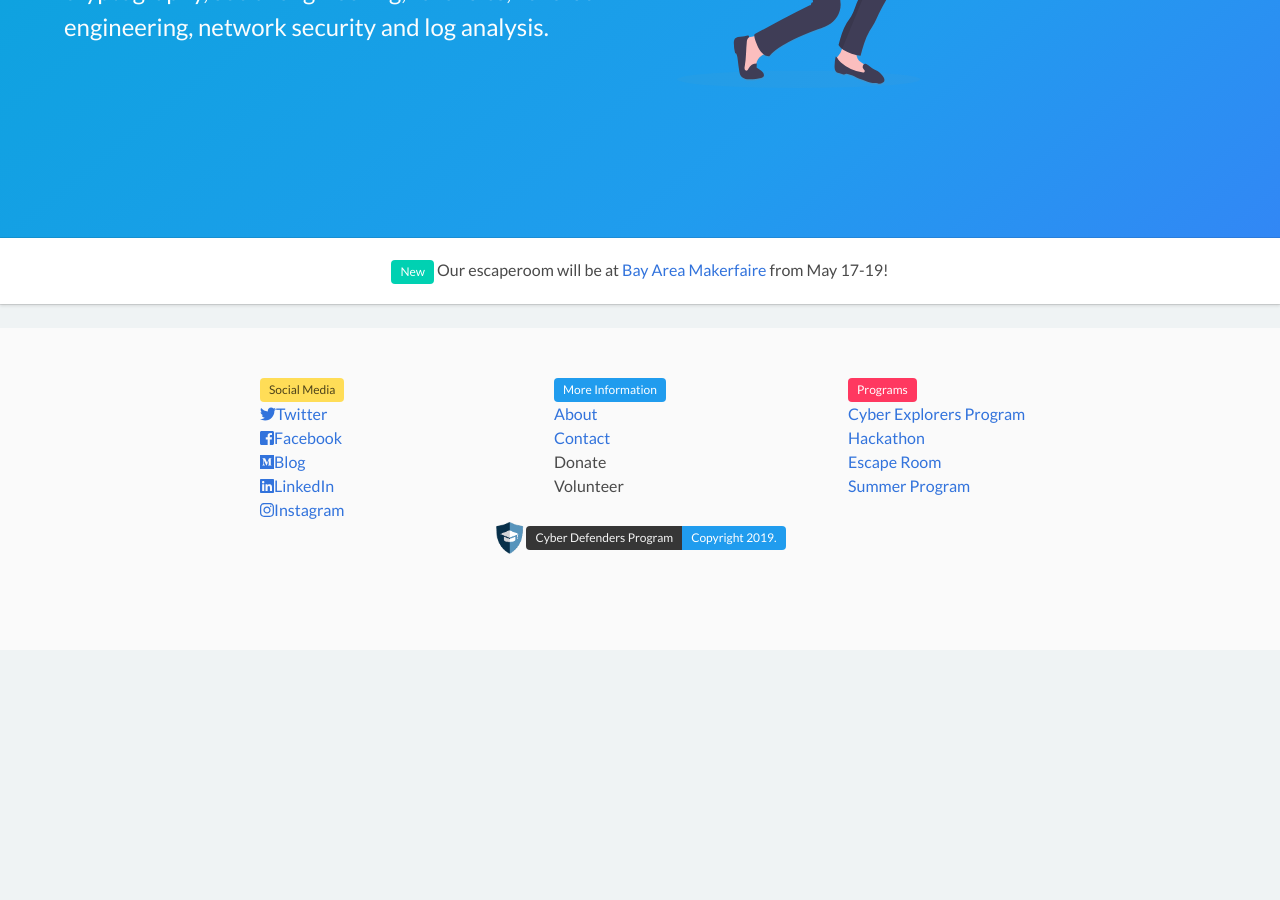
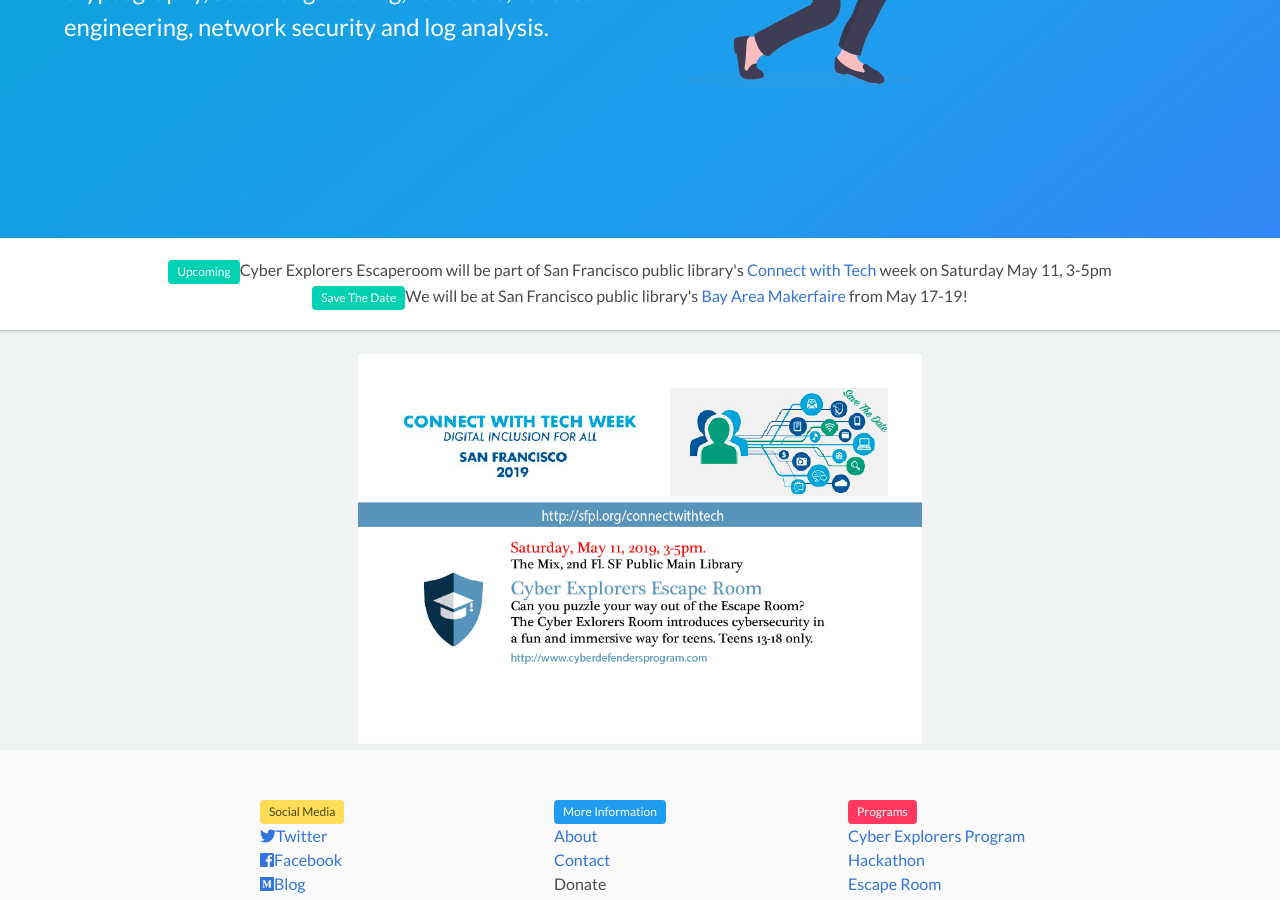
Before and after one commit to cyberdefendersprogram/www-homepage, a Jekyll site: the page built from escaperoom.html, in a window 1280 px wide and 900 px high, scrolled down 527 px. Built offline with Jekyll 4.4.1, drawn with Linux system fonts in a browser that asks for light colours; nearby versions of some CDN libraries; before the commit the page ends 1177 px from its top, so only the background shows below that.

Commit message:
Escape room

```diff
--- a/escaperoom.html
+++ b/escaperoom.html
@@ -26,6 +26,18 @@
 </section>
 <div class="box cta">
     <p class="has-text-centered">
-        <span class="tag is-primary">New</span> Our escaperoom will be at <a href='https://www.makerfaire.com'>Bay Area Makerfaire</a> from May 17-19!
+        <span class="tag is-primary">Upcoming</span>Cyber Explorers Escaperoom will be part of San Francisco public library's <a href="http://sfpl.org/connectwithtech">Connect with Tech</a> week on Saturday May 11, 3-5pm
+        <br/>
+        <span class="tag is-primary">Save The Date</span>We will be at San Francisco public library's <a href='https://www.makerfaire.com'>Bay Area Makerfaire</a> from May 17-19!
     </p>
 </div>
+
+<section>
+    <div class="container">
+            <div class="columns is-multiline is-mobile is-centered">
+                    <div class="column is-half">
+                            <img src="{{site.url}}{{site.baseurl}}assets/images/sfpl-escaperoom.png"/>
+                    </div>
+            </div>
+    </div>
+</section>
--- a/index.html
+++ b/index.html
@@ -36,6 +36,8 @@
 <div class="box cta">
     <p class="has-text-centered">
         <span class="tag is-primary">New</span> We just started our <a href='/cyberexplorers'>Cyber Explorers Program</a> for highschools in Bay Area!
+        <br/>
+        <span class="tag is-primary">Save The Date</span>Cyber Explorers <a href="/escaperoom">Escaperoom</a> will be part of San Francisco public library's Connect with Tech week on Saturday May 11, 3-5pm
     </p>
 </div>
 
```
Also changed, not shown: assets/images/sfpl-escaperoom.png (added).
